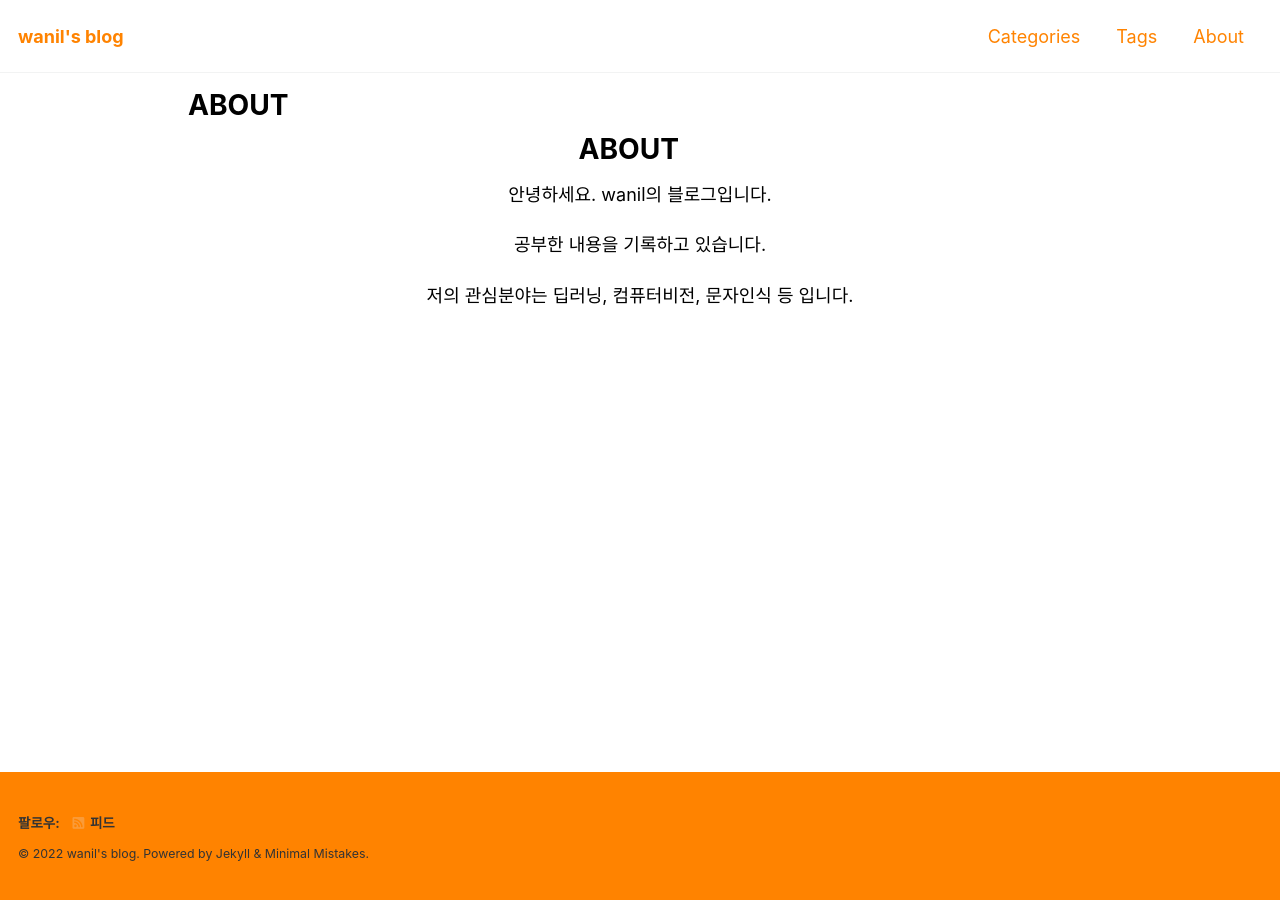
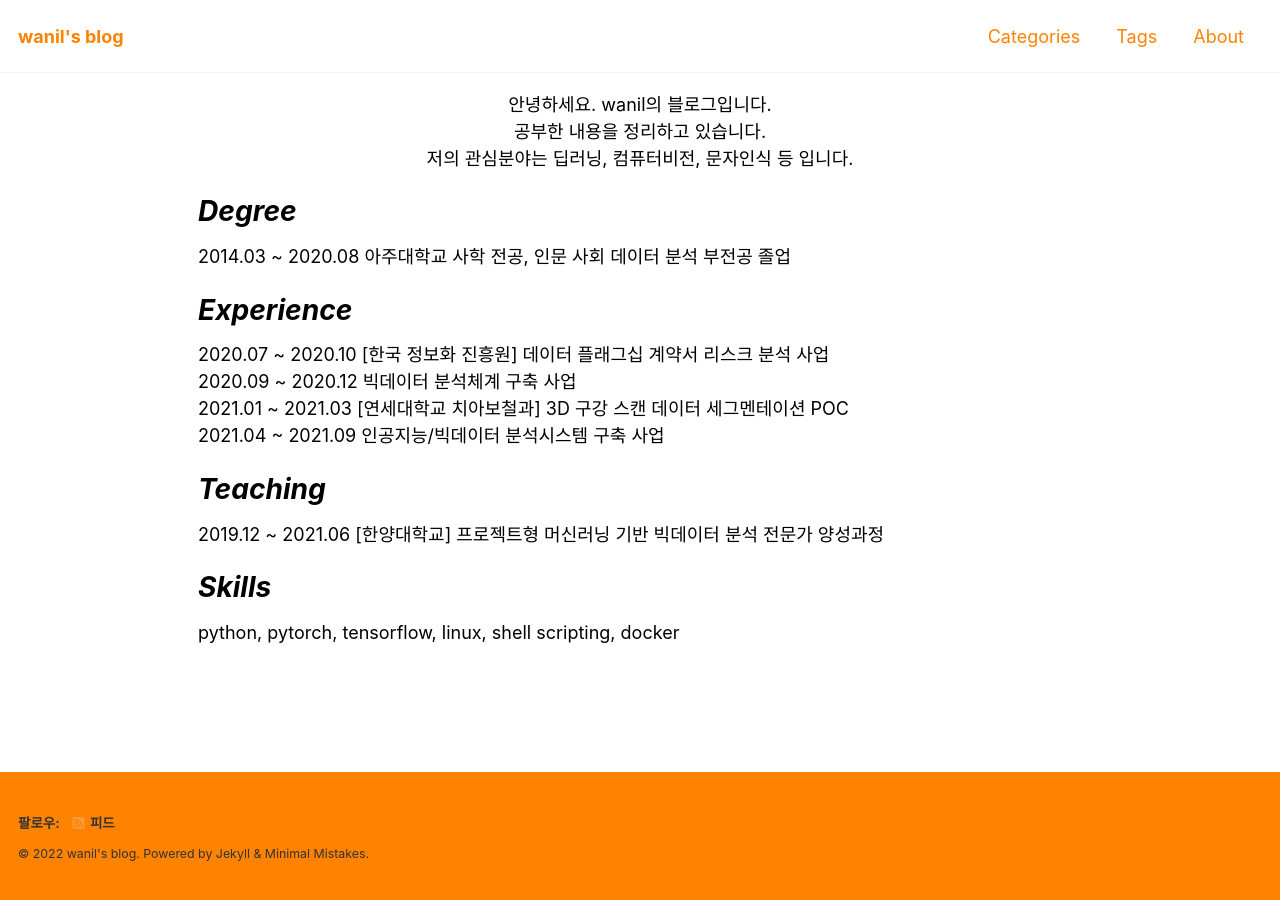
Before and after one commit to illizard/illizard.github.io, a Jekyll site: the page built from _pages/about.md, in a window 1280 px wide. Built offline with Jekyll 4.4.1, drawn with Linux system fonts in a browser that asks for light colours; cached includes are drawn as plain includes; our own code applies the rules of GitHub Pages for plain Markdown files.

```diff
--- a/_config.yml
+++ b/_config.yml
@@ -30,9 +30,9 @@ masthead_title           : # overrides the website title displayed in the masthe
 # breadcrumbs            : false # true, false (default)
 words_per_minute         : 200
 comments:
-  provider               : # false (default), "disqus", "discourse", "facebook", "staticman", "staticman_v2", "utterances", "giscus", "custom"
+  provider               : "disqus" # false (default), "disqus", "discourse", "facebook", "staticman", "staticman_v2", "utterances", "giscus", "custom"
   disqus:
-    shortname            : # https://help.disqus.com/customer/portal/articles/466208-what-s-a-shortname-
+    shortname            : "illizard-github-io" # https://help.disqus.com/customer/portal/articles/466208-what-s-a-shortname-
   discourse:
     server               : # https://meta.discourse.org/t/embedding-discourse-comments-via-javascript/31963 , e.g.: meta.discourse.org
   facebook:
@@ -285,7 +285,7 @@ defaults:
       layout: single
       author_profile: true
       read_time: true
-      comments: # true
+      comments: true              # comment 를 주석 해지 후 true로 수정하기
       share: true
       related: true
 
--- a/_pages/about.md
+++ b/_pages/about.md
@@ -4,27 +4,23 @@ layout: single
 author_profile: false
 ---
 
-# ABOUT
+
+안녕하세요. wanil의 블로그입니다.
+공부한 내용을 정리하고 있습니다.
+저의 관심분야는 딥러닝, 컴퓨터비전, 문자인식 등 입니다.
 {: .text-center}
 
+# *Degree*
+2014.03 ~ 2020.08 아주대학교 사학 전공, 인문 사회 데이터 분석 부전공 졸업
 
+# *Experience*
+2020.07 ~ 2020.10 [한국 정보화 진흥원] 데이터 플래그십 계약서 리스크 분석 사업
+2020.09 ~ 2020.12 빅데이터 분석체계 구축 사업
+2021.01 ~ 2021.03 [연세대학교 치아보철과] 3D 구강 스캔 데이터 세그멘테이션 POC
+2021.04 ~ 2021.09 인공지능/빅데이터 분석시스템 구축 사업
 
+# *Teaching*
+2019.12 ~ 2021.06 [한양대학교] 프로젝트형 머신러닝 기반 빅데이터 분석 전문가 양성과정
 
-
-
-
-
-
-
-
-
-
-
-안녕하세요. wanil의 블로그입니다.
-{: .text-center}
-
-공부한 내용을 기록하고 있습니다.
-{: .text-center}
-
-저의 관심분야는 딥러닝, 컴퓨터비전, 문자인식 등 입니다.
-{: .text-center}
+# *Skills*
+python, pytorch, tensorflow, linux, shell scripting, docker
--- a/_sass/minimal-mistakes/_variables.scss
+++ b/_sass/minimal-mistakes/_variables.scss
@@ -156,7 +156,7 @@ $max-width: $x-large !default;
    ========================================================================== */
 
 $right-sidebar-width-narrow: 100px !default; // default 200px
-$right-sidebar-width: 170px !default; // default 300px
+$right-sidebar-width: 180px !default; // default 300px
 $right-sidebar-width-wide: 250px !default; // default 400px
 
 /*
```
Also changed, not shown: Gemfile (+19 -1 lines), _posts/2022-01-06-로드뷰에서-정확한-간판-인식을-위한-글자-검출-영역-병합-방법.md (added, +53 -0 lines).
